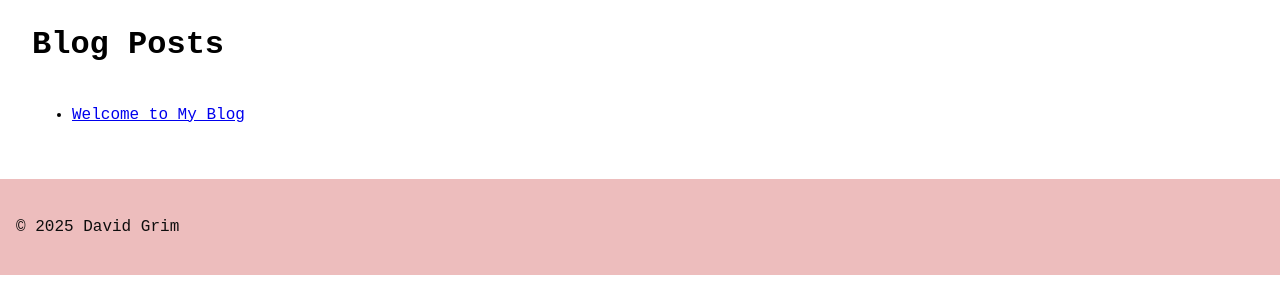
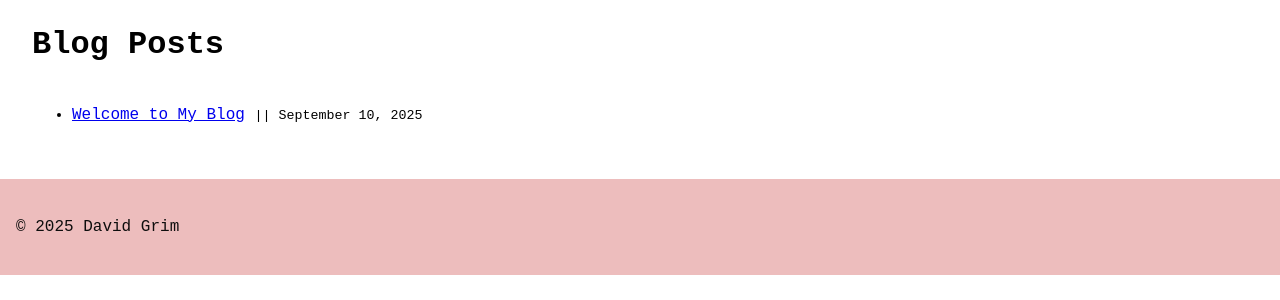
Before and after one commit to David-Grim/Portfolio, a Jekyll site: the page built from blog.md, in a window 1280 px wide. Shown: the part 227-527 px from the top of the page. Built offline with Jekyll 4.4.1, drawn with Linux system fonts in a browser that asks for light colours.

Commit message:
fixing posts one more time

```diff
--- a/blog.md
+++ b/blog.md
@@ -6,10 +6,12 @@ permalink: /blog/
 
 <h1>Blog Posts</h1>
 
+
 <ul>
   {% for post in site.posts %}
     <li>
       <a href="{{ site.baseurl }}{{ post.url }}">{{ post.title }}</a>
+      <small> || {{ post.date | date: "%B %d, %Y" }}</small>
     </li>
   {% endfor %}
 </ul>
```
